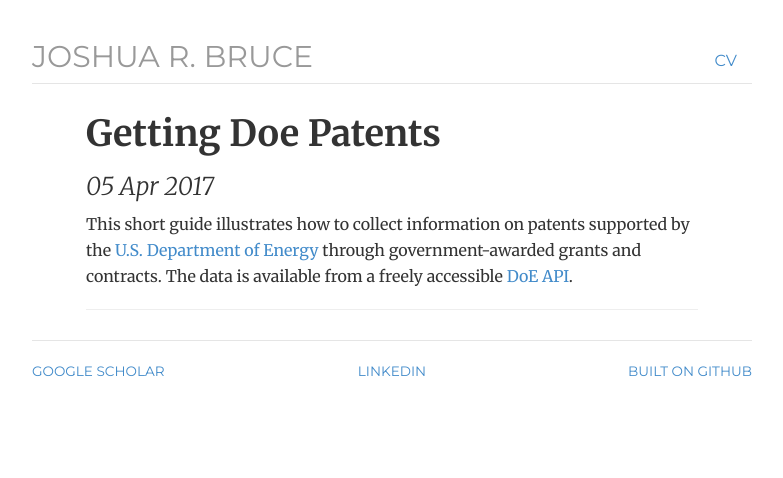
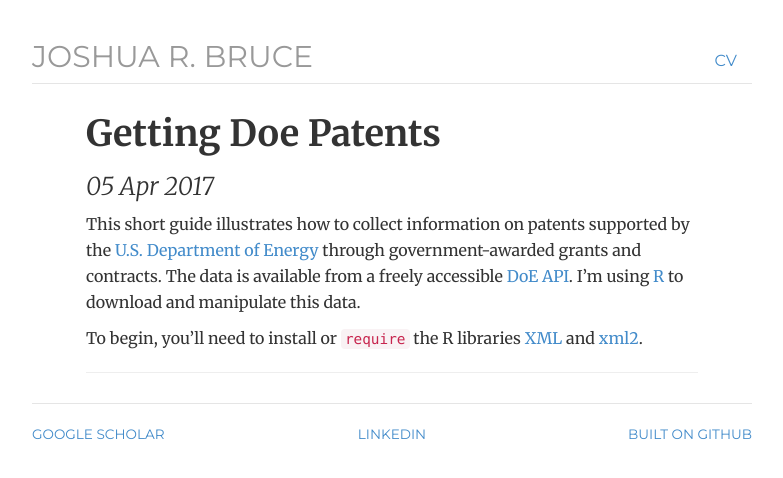
Before and after one commit to joshuarbruce/joshuarbruce.github.io, a Jekyll site: the page built from _posts/2017-04-05-getting-doe-patents.md, in a window 1280 px wide. Shown: the top 478 px of the page, without its empty margins (248-1031 px from the left). Built offline with Jekyll 4.4.1, drawn with Linux system fonts in a browser that asks for light colours; nearby versions of some CDN libraries; our own code applies the rules of GitHub Pages for plain Markdown files.

Commit message:
Update 2017-04-05-getting-doe-patents.md

```diff
--- a/_posts/2017-04-05-getting-doe-patents.md
+++ b/_posts/2017-04-05-getting-doe-patents.md
@@ -1 +1,3 @@
-This short guide illustrates how to collect information on patents supported by the <a href="https://energy.gov/" target="blank">U.S. Department of Energy</a> through government-awarded grants and contracts. The data is available from a freely accessible <a href="https://www.osti.gov/home/XMLServices.html" target = "blank">DoE API</a>.
+This short guide illustrates how to collect information on patents supported by the <a href="https://energy.gov/" target="blank">U.S. Department of Energy</a> through government-awarded grants and contracts. The data is available from a freely accessible <a href="https://www.osti.gov/home/XMLServices.html" target = "blank">DoE API</a>. I'm using <a href="https://www.r-project.org/" target="blank">R</a> to download and manipulate this data.
+
+To begin, you'll need to install or <code>require</code> the R libraries <a href="https://cran.r-project.org/web/packages/XML/index.html" target = "blank">XML</a> and <a href="https://cran.r-project.org/web/packages/xml2/index.html" target="blank">xml2</a>.
```
